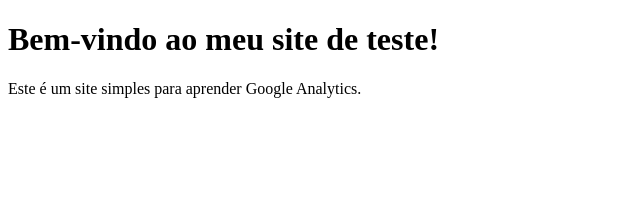
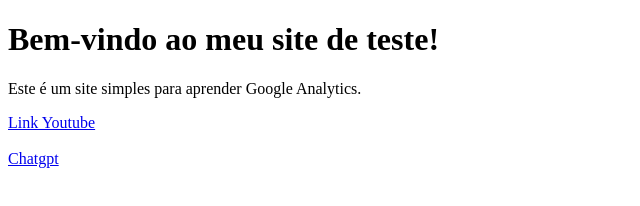
Before and after one commit to Marcileiiii/Projeto-GA4, a plain HTML site: page index.html in a window 1280 px wide. Shown: the whole page, without its empty margins (0-640 px from the left). Drawn offline with Linux system fonts and the light colour scheme.

Commit message:
Update index.html

```diff
--- a/index.html
+++ b/index.html
@@ -18,5 +18,9 @@
 <body>
   <h1>Bem-vindo ao meu site de teste!</h1>
   <p>Este é um site simples para aprender Google Analytics.</p>
+  <a href="https://www.youtube.com/">Link Youtube</a>
+  <br>
+  <br>
+  <a href="https://chatgpt.com/?model=auto"> Chatgpt</a>
 </body>
 </html>
```
